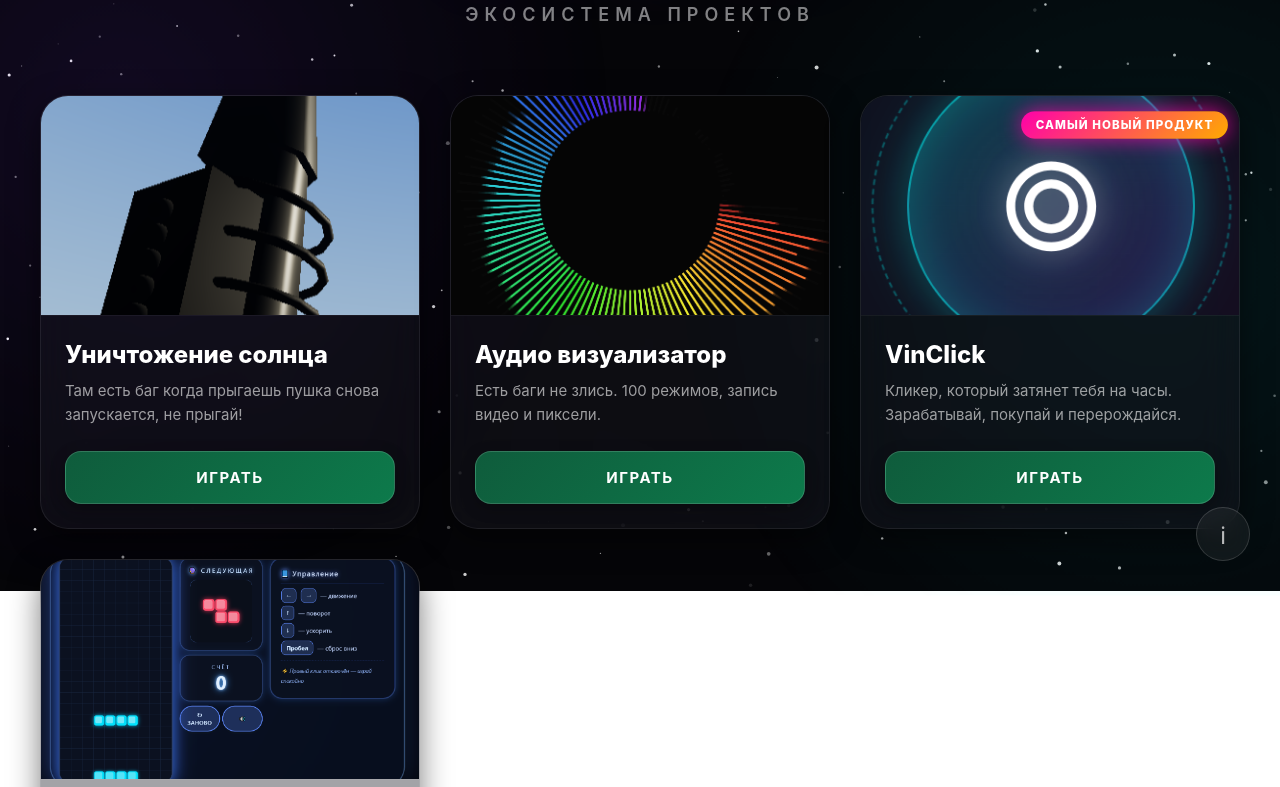
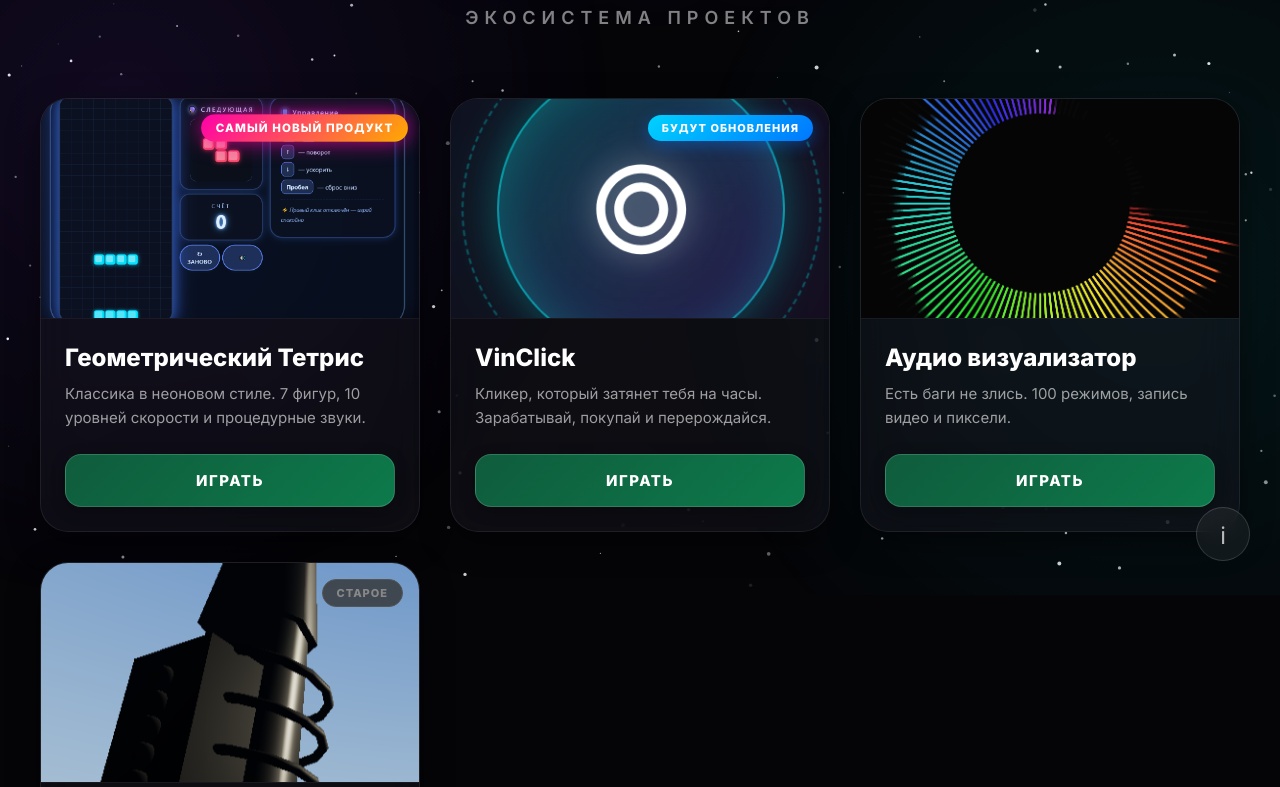
Before and after one commit to vadimtychkov17-a11y/vadimtychkov17-a11y.github.io, a plain HTML site: page index.html in a window 1280 px wide. Shown: the part 209-996 px from the top of the page. Drawn offline with Linux system fonts and the light colour scheme.

Commit message:
Update index.html

```diff
--- a/index.html
+++ b/index.html
@@ -5,7 +5,11 @@
 <meta name="viewport" content="width=device-width, initial-scale=1.0, maximum-scale=1.0, user-scalable=no">
 <title>vindim — Проекты</title>
 <link rel="shortcut icon" href="favicon.ico" type="image/x-icon">
+
 <style>
+  /* Основной шрифт для текста */
+  @import url('https://fonts.googleapis.com/css2?family=Inter:wght@400;600;800&display=swap');
+
   * {
     margin: 0;
     padding: 0;
@@ -15,13 +19,14 @@
 
   body, html {
     width: 100%; min-height: 100vh;
-    background: transparent;
+    background: #050508;
     color: #fff;
     font-family: 'Inter', -apple-system, 'Segoe UI', Roboto, sans-serif;
     overflow-x: hidden;
     display: flex;
     flex-direction: column;
     -webkit-font-smoothing: antialiased;
+    -moz-osx-font-smoothing: grayscale;
   }
 
   /* ===== ЗВЁЗДНЫЙ КАНВАС ===== */
@@ -62,14 +67,17 @@
   }
 
   .logo {
+    /* ВОТ ОН, РОДНОЙ WINDOWS-ШРИФТ */
     font-family: 'Segoe Script', 'Brush Script MT', cursive;
     font-size: clamp(60px, 10vw, 100px);
+    font-weight: normal;
     color: #fff;
     text-shadow:
       0 0 20px rgba(180, 100, 255, 0.8),
       0 0 60px rgba(140, 60, 220, 0.6);
     letter-spacing: 2px;
     margin-bottom: 16px;
+    line-height: 1.2;
     animation: logoFloat 8s ease-in-out infinite, fadeInDown 1s cubic-bezier(0.2, 0.8, 0.2, 1);
   }
 
@@ -114,20 +122,19 @@
     transition: all 0.5s cubic-bezier(0.2, 0.8, 0.2, 1);
     box-shadow: 0 10px 30px rgba(0, 0, 0, 0.5);
     animation: cardAppear 0.8s cubic-bezier(0.2, 0.8, 0.2, 1) both;
+    transform: translateZ(0);
   }
 
-  /* Задержки для появления карточек по очереди */
   .project-card:nth-child(1) { animation-delay: 0.1s; }
   .project-card:nth-child(2) { animation-delay: 0.2s; }
   .project-card:nth-child(3) { animation-delay: 0.3s; }
-  .project-card:nth-child(4) { animation-delay: 0.4s; } /* Задержка для 4-й карточки */
+  .project-card:nth-child(4) { animation-delay: 0.4s; }
 
   @keyframes cardAppear {
     from { opacity: 0; transform: translateY(40px); }
     to { opacity: 1; transform: translateY(0); }
   }
 
-  /* Свечение при наведении */
   .project-card::after {
     content: '';
     position: absolute;
@@ -150,6 +157,13 @@
   }
 
   .project-card:hover::after { opacity: 1; }
+
+  .project-card.old-project {
+    opacity: 0.8;
+  }
+  .project-card.old-project:hover {
+    opacity: 1;
+  }
 
   .cover-container {
     width: 100%;
@@ -182,6 +196,9 @@
     font-weight: 800;
     margin-bottom: 10px;
     color: #fff;
+    display: flex;
+    align-items: center;
+    gap: 10px;
   }
 
   .project-desc {
@@ -218,12 +235,23 @@
     box-shadow: 0 8px 25px rgba(16, 163, 99, 0.3);
   }
 
-  /* ===== БЕЙДЖ "САМЫЙ НОВЫЙ" ===== */
-  .badge-new {
+  .old-project .btn-play {
+    background: linear-gradient(135deg, #333, #444);
+    color: #aaa;
+    border-color: rgba(255,255,255,0.1);
+    box-shadow: none;
+  }
+  .old-project .btn-play:hover {
+    background: linear-gradient(135deg, #444, #555);
+    color: #fff;
+    border-color: rgba(255,255,255,0.2);
+  }
+
+  /* ===== БЕЙДЖИ ===== */
+  .badge {
     position: absolute;
     top: 16px;
     right: 16px;
-    background: linear-gradient(135deg, #ff00aa, #ffaa00);
     color: #fff;
     font-size: 11px;
     font-weight: 800;
@@ -231,9 +259,25 @@
     letter-spacing: 1px;
     padding: 6px 14px;
     border-radius: 20px;
+    z-index: 5;
+  }
+
+  .badge.new {
+    background: linear-gradient(135deg, #ff00aa, #ffaa00);
     box-shadow: 0 4px 15px rgba(255, 0, 170, 0.4);
-    z-index: 5;
     animation: pulseBadge 2s infinite;
+  }
+
+  .badge.update {
+    background: linear-gradient(135deg, #00d2ff, #0077ff);
+    box-shadow: 0 4px 15px rgba(0, 119, 255, 0.4);
+  }
+
+  .badge.old {
+    background: rgba(50, 50, 50, 0.8);
+    color: #888;
+    border: 1px solid #555;
+    backdrop-filter: blur(10px);
   }
 
   @keyframes pulseBadge {
@@ -261,6 +305,7 @@
     cursor: pointer;
     transition: all 0.4s cubic-bezier(0.2, 0.8, 0.2, 1);
     backdrop-filter: blur(10px);
+    -webkit-backdrop-filter: blur(10px);
   }
 
   .btn-info:hover {
@@ -275,6 +320,7 @@
     inset: 0;
     background: rgba(0,0,0,0.8);
     backdrop-filter: blur(10px);
+    -webkit-backdrop-filter: blur(10px);
     display: flex;
     align-items: center;
     justify-content: center;
@@ -343,7 +389,6 @@
 
   .btn-close:hover { background: rgba(255,255,255,0.15); }
 
-  /* Анимации */
   @keyframes fadeInDown {
     from { opacity: 0; transform: translateY(-30px); }
     to { opacity: 1; transform: translateY(0); }
@@ -353,7 +398,6 @@
     to { opacity: 1; }
   }
 
-  /* Адаптивность */
   @media (max-width: 768px) {
     .header { padding: 50px 20px 30px; }
     .projects-container { padding: 20px 20px 100px; gap: 20px; }
@@ -376,19 +420,33 @@
 
   <main class="projects-container">
 
-    <!-- Карточка 1: Уничтожение солнца -->
+    <!-- 1. Тетрис (Новый) -->
     <div class="project-card">
+      <div class="badge new">Самый новый продукт</div>
       <div class="cover-container">
-        <img src="cover1.PNG" alt="Уничтожение солнца" class="project-cover" onerror="this.style.display='none'">
+        <img src="cover4.PNG" alt="Геометрический Тетрис" class="project-cover" onerror="this.style.display='none'">
       </div>
       <div class="project-content">
-        <h1 class="project-title">Уничтожение солнца</h1>
-        <p class="project-desc">Там есть баг когда прыгаешь пушка снова запускается, не прыгай!</p>
-        <a href="https://vadimtychkov17-a11y.github.io/sun-game/" class="btn-play">Играть</a>
+        <h1 class="project-title">Геометрический Тетрис</h1>
+        <p class="project-desc">Классика в неоновом стиле. 7 фигур, 10 уровней скорости и процедурные звуки.</p>
+        <a href="https://vadimtychkov17-a11y.github.io/tetris/" class="btn-play">Играть</a>
       </div>
     </div>
 
-    <!-- Карточка 2: Аудио визуализатор -->
+    <!-- 2. Кликер -->
+    <div class="project-card">
+      <div class="badge update">Будут обновления</div>
+      <div class="cover-container">
+        <img src="cover3.PNG" alt="VinClick" class="project-cover" onerror="this.style.display='none'">
+      </div>
+      <div class="project-content">
+        <h1 class="project-title">VinClick</h1>
+        <p class="project-desc">Кликер, который затянет тебя на часы. Зарабатывай, покупай и перерождайся.</p>
+        <a href="https://vadimtychkov17-a11y.github.io/clicker/" class="btn-play">Играть</a>
+      </div>
+    </div>
+
+    <!-- 3. Визуализатор -->
     <div class="project-card">
       <div class="cover-container">
         <img src="cover2.PNG" alt="Аудио визуализатор" class="project-cover" onerror="this.style.display='none'">
@@ -400,29 +458,16 @@
       </div>
     </div>
 
-    <!-- Карточка 3: VinClick (Новый) -->
-    <div class="project-card">
-      <div class="badge-new">Самый новый продукт</div>
+    <!-- 4. Уничтожение солнца (Старое) -->
+    <div class="project-card old-project">
+      <div class="badge old">Старое</div>
       <div class="cover-container">
-        <img src="cover3.PNG" alt="VinClick" class="project-cover" onerror="this.style.display='none'">
+        <img src="cover1.PNG" alt="Уничтожение солнца" class="project-cover" onerror="this.style.display='none'">
       </div>
       <div class="project-content">
-        <h1 class="project-title">VinClick</h1>
-        <p class="project-desc">Кликер, который затянет тебя на часы. Зарабатывай, покупай и перерождайся.</p>
-        <a href="https://vadimtychkov17-a11y.github.io/clicker/" class="btn-play">Играть</a>
-      </div>
-    </div>
-
-    <!-- Карточка 4: Тетрис -->
-    <div class="project-card">
-      <div class="cover-container">
-        <img src="cover4.PNG" alt="Геометрический Тетрис" class="project-cover" onerror="this.style.display='none'">
-      </div>
-      <div class="project-content">
-        <h1 class="project-title">Геометрический Тетрис</h1>
-        <p class="project-desc">Классика в неоновом стиле. 7 фигур, 10 уровней скорости и процедурные звуки.</p>
-        <!-- ВАЖНО: Убедись, что папка с тетрисом называется 'tetris' или измени ссылку здесь -->
-        <a href="https://vadimtychkov17-a11y.github.io/tetris/" class="btn-play">Играть</a>
+        <h1 class="project-title">Уничтожение солнца</h1>
+        <p class="project-desc">Там есть баг когда прыгаешь пушка снова запускается, не прыгай!</p>
+        <a href="https://vadimtychkov17-a11y.github.io/sun-game/" class="btn-play">Играть</a>
       </div>
     </div>
 
@@ -446,14 +491,14 @@
         📁 Репозиторий сайта
       </a>
 
-      <p style="font-size: 13px; color: rgba(255,255,255,0.4); text-align: center;">Версия лаунчера: 1.2.0</p>
+      <p style="font-size: 13px; color: rgba(255,255,255,0.4); text-align: center;">Версия лаунчера: 1.2.1</p>
 
       <button class="btn-close" id="closeModalBtn">Закрыть</button>
     </div>
   </div>
 
   <script>
-    // ===== ГЕНЕРАТОР ЗВЁЗД =====
+    // ===== ГЕНЕРАТОР ЗВЁЗД (Исправлен белый экран) =====
     const canvas = document.getElementById('starfield');
     const ctx = canvas.getContext('2d');
     let W, H;
@@ -462,14 +507,21 @@
     let currentMouseX = 0, currentMouseY = 0;
 
     function resize() {
-      W = canvas.width = window.innerWidth;
-      H = canvas.height = window.innerHeight;
+      const dpr = window.devicePixelRatio || 1;
+      canvas.width = window.innerWidth * dpr;
+      canvas.height = window.innerHeight * dpr;
+      canvas.style.width = window.innerWidth + 'px';
+      canvas.style.height = window.innerHeight + 'px';
+      ctx.scale(dpr, dpr);
+
+      W = window.innerWidth;
+      H = window.innerHeight;
       initStars();
     }
 
     function initStars() {
       stars = [];
-      const numStars = 250;
+      const numStars = window.innerWidth < 768 ? 150 : 250;
       for (let i = 0; i < numStars; i++) {
         stars.push({
           x: Math.random() * W,
```
